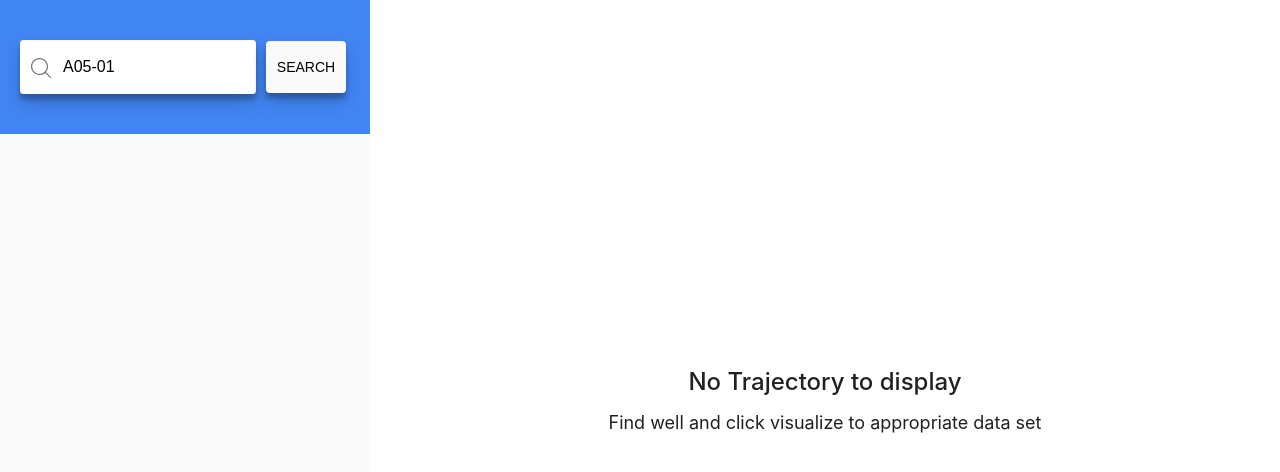
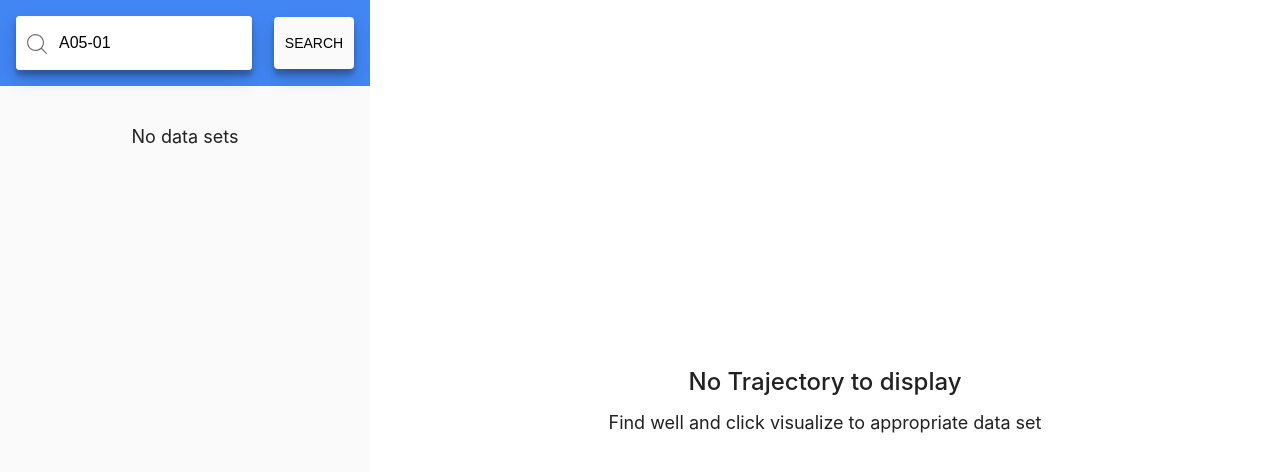
Before and after one commit to dmitry-epam/osdu-tutorials-react, a React (Create React App) app in the folder quickstart/: page / in a window 1280 px wide. Shown: the top 472 px of the page. Built offline with nearby package versions, Linux system fonts and the light colour scheme.

Commit message:
feat: hints, trajectory improvements

```diff
--- a/quickstart/src/components/hint/Hint.tsx
+++ b/quickstart/src/components/hint/Hint.tsx
@@ -1,11 +1,16 @@
 import React, { memo } from 'react';
 import './styles.css';
 
-export const Hint = memo(function Hint() {
+interface Props {
+  title?: string;
+  subTitle?: string;
+}
+
+export const Hint = memo(function Hint({ title, subTitle }: Props) {
   return (
     <div className="hint">
-      <div className="message title">No Trajectory to display</div>
-      <div className="message sub-title">Find well and click visualize to appropriate data set</div>
+      <div className="message title">{title}</div>
+      <div className="message sub-title">{subTitle}</div>
     </div>
   );
 });
--- a/quickstart/src/components/hint/styles.css
+++ b/quickstart/src/components/hint/styles.css
@@ -1,8 +1,9 @@
 .hint {
+  flex: 1;
   display: flex;
   align-items: center;
-  justify-content: center;
   flex-direction: column;
+  text-align: center;
 }
 
 .message {
--- a/quickstart/src/components/loader/styles.css
+++ b/quickstart/src/components/loader/styles.css
@@ -1,3 +1,11 @@
+.loader {
+  display: flex;
+  flex: 1;
+  justify-content: center;
+  align-items: center;
+  font-size: 24px;
+}
+
 .loader__component {
   background: currentcolor;
   position: relative;
@@ -5,13 +13,13 @@
   animation: loader__component 1s ease-in-out infinite;
   -webkit-animation-delay: 0.4s;
   animation-delay: 0.4s;
-  width: .30em;
-  height: .6em;
-  margin: 1em 9em;
+  width: 0.25em;
+  height: 1.25em;
   background: #4286f4;
 }
 
-.loader__component:after, .loader__component:before {
+.loader__component:after,
+.loader__component:before {
   content: '';
   position: absolute;
   width: inherit;
@@ -22,13 +30,13 @@
 }
 
 .loader__component:before {
-  right: .5em;
+  right: 0.5em;
   -webkit-animation-delay: 0.2s;
   animation-delay: 0.2s;
 }
 
 .loader__component:after {
-  left: .5em;
+  left: 0.5em;
   -webkit-animation-delay: 0.6s;
   animation-delay: 0.6s;
 }
@@ -39,7 +47,7 @@
     box-shadow: 0 0 0 #4286f4, 0 0 0 #4286f4;
   }
   50% {
-    box-shadow: 0 -.25em 0 #4286f4, 0 .25em 0 #4286f4;
+    box-shadow: 0 -0.25em 0 #4286f4, 0 0.25em 0 #4286f4;
   }
 }
 
@@ -49,6 +57,6 @@
     box-shadow: 0 0 0 #4286f4, 0 0 0 #4286f4;
   }
   50% {
-    box-shadow: 0 -.25em 0 #4286f4, 0 .25em 0 #4286f4;
+    box-shadow: 0 -0.25em 0 #4286f4, 0 0.25em 0 #4286f4;
   }
 }
--- a/quickstart/src/components/search/Search.tsx
+++ b/quickstart/src/components/search/Search.tsx
@@ -2,6 +2,7 @@ import React, { memo, useCallback, ChangeEvent, FormEvent, MouseEvent } from 're
 import { Input } from 'components/input';
 import { WellFile } from 'components/well-file';
 import { Loader } from 'components/loader';
+import { Hint } from 'components/hint';
 import { SearchResultItem } from 'models';
 import './styles.css';
 
@@ -13,6 +14,8 @@ interface Props {
   searchValue: string;
   isLoaderShown: boolean;
 }
+
+const hintSubTitle = 'No data sets';
 
 export const Search = memo(function Search({
   onVizualize,
@@ -44,6 +47,8 @@ export const Search = memo(function Search({
       <div className="search__well-area">
         {isLoaderShown ? (
           <Loader />
+        ) : !wellFiles.length ? (
+          <Hint subTitle={hintSubTitle} />
         ) : (
           wellFiles.map(well => (
             <WellFile
--- a/quickstart/src/components/search/styles.css
+++ b/quickstart/src/components/search/styles.css
@@ -1,13 +1,20 @@
 .search {
   min-width: 370px;
-  background:#FAFAFA;
+  background: #fafafa;
+  display: flex;
+  flex-direction: column;
 }
 
 .search__area {
-  padding: 40px 20px;
+  padding: 16px;
   background-color: #4286f4;
+  display: flex;
+  justify-content: space-between;
+  align-items: center;
 }
 
 .search__well-area {
-  padding: 10px 30px 0 20px;
+  padding: 16px;
+  display: flex;
+  flex: 1;
 }
--- a/quickstart/src/components/well-file/styles.css
+++ b/quickstart/src/components/well-file/styles.css
@@ -1,3 +1,7 @@
+.well {
+  width: 100%;
+}
+
 .well__data {
   padding: 20px 0 0 0;
 }
@@ -36,7 +40,7 @@
   width: 20px;
   background-color: #eee;
   border-radius: 50%;
-  border: 2px solid #4285F4;
+  border: 2px solid #4285f4;
 }
 
 .well__label:hover input ~ .well__checkmark {
@@ -48,7 +52,7 @@
 }
 
 .well__checkmark::after {
-  content: "";
+  content: '';
   position: absolute;
   display: none;
 }
@@ -74,25 +78,25 @@
 .well__vizualize {
   width: 85px;
   height: 25px;
-  margin-left: 10px;
   border: none;
   border-radius: 4px;
   text-align: center;
   text-transform: uppercase;
-  background-color: #4285F4;
+  background-color: #4285f4;
   box-shadow: 0px 5.5px 5px rgba(0, 0, 0, 0.24), 0px 9px 18px rgba(0, 0, 0, 0.18);
   color: white;
   font-size: 14px;
   outline: none;
   cursor: pointer;
-  transition: box-shadow .3s;
+  transition: box-shadow 0.3s;
 }
 
 .well__vizualize:hover,
 .well__vizualize:focus {
-  box-shadow: 0 2px 4px -1px rgba(0, 0, 0, 0.2), 0 4px 5px 0 rgba(0, 0, 0, 0.14), 0 1px 10px 0 rgba(0, 0, 0, 0.12);
+  box-shadow: 0 2px 4px -1px rgba(0, 0, 0, 0.2), 0 4px 5px 0 rgba(0, 0, 0, 0.14),
+    0 1px 10px 0 rgba(0, 0, 0, 0.12);
 }
 
 .well__vizualize:active {
-  box-shadow: 0 0 11px rgba(33,33,33,.2);
+  box-shadow: 0 0 11px rgba(33, 33, 33, 0.2);
 }
--- a/quickstart/src/lib/axulary/coordinate-system.ts
+++ b/quickstart/src/lib/axulary/coordinate-system.ts
@@ -37,8 +37,8 @@ export function measureTextWidth(text: string, fontSize: number, fontFace: strin
 }
 
 export function createTextSprite(text: string, config: LabelConfig) {
-  const fontface = 'Arial';
-  const fontsize = 18;
+  const fontface = 'Roboto';
+  const fontsize = 14;
   const canvas = document.createElement('canvas');
   canvas.width = measureTextWidth(text, fontsize, fontface) + 30;
   canvas.height = fontsize + 10;
@@ -58,7 +58,7 @@ export function createTextSprite(text: string, config: LabelConfig) {
   texture.needsUpdate = true;
 
   const spriteMaterial = new SpriteMaterial({
-    map: texture
+    map: texture,
   });
 
   const sprite = new Sprite(spriteMaterial);
@@ -70,38 +70,31 @@ export function createTextSprite(text: string, config: LabelConfig) {
     const spriteWorldPos = sprite.getWorldPosition(new Vector3());
 
     const distance = cam.position.distanceTo(spriteWorldPos);
-    const vFOV = cam.fov * Math.PI / 180;//
-    const height = 2 * Math.tan( vFOV / 2 ) * distance;
+    const vFOV = (cam.fov * Math.PI) / 180; //
+    const height = 2 * Math.tan(vFOV / 2) * distance;
 
     const scenePixWidth = renderer.getSize(new Vector2()).x;
     const scenePixHeight = renderer.getSize(new Vector2()).y;
     const pixelsHeightRatio = scenePixHeight / height;
-    const pixWidthRatio = scenePixWidth / scenePixHeight * pixelsHeightRatio;
+    const pixWidthRatio = (scenePixWidth / scenePixHeight) * pixelsHeightRatio;
 
     const desiredHeight = canvas.height / pixelsHeightRatio;
     const desiredWidth = canvas.width / pixWidthRatio;
     sprite.scale.set(desiredWidth, desiredHeight, 1);
 
-    if(config.shiftX) {
-      const dimensionSize = config.shiftX.dimension === 'height'
-        ? desiredHeight
-        : desiredWidth;
-      sprite.position.x = config.shiftX.multiplier * dimensionSize / 2;
+    if (config.shiftX) {
+      const dimensionSize = config.shiftX.dimension === 'height' ? desiredHeight : desiredWidth;
+      sprite.position.x = (config.shiftX.multiplier * dimensionSize) / 2;
     }
-    if(config.shiftY) {
-      const dimensionSize = config.shiftY.dimension === 'height'
-        ? desiredHeight
-        : desiredWidth;
-      sprite.position.y = config.shiftY.multiplier * dimensionSize / 2;
+    if (config.shiftY) {
+      const dimensionSize = config.shiftY.dimension === 'height' ? desiredHeight : desiredWidth;
+      sprite.position.y = (config.shiftY.multiplier * dimensionSize) / 2;
     }
-    if(config.shiftZ) {
-      const dimensionSize = config.shiftZ.dimension === 'height'
-      ? desiredHeight
-      : desiredWidth;
-      sprite.position.z = config.shiftZ.multiplier * dimensionSize / 2;
+    if (config.shiftZ) {
+      const dimensionSize = config.shiftZ.dimension === 'height' ? desiredHeight : desiredWidth;
+      sprite.position.z = (config.shiftZ.multiplier * dimensionSize) / 2;
     }
-
-  }
+  };
 
   const spriteBox = new Object3D();
   spriteBox.add(sprite);
@@ -109,15 +102,8 @@ export function createTextSprite(text: string, config: LabelConfig) {
   return spriteBox;
 }
 
-export function createLabel(
-  text: string,
-  position: Vector3,
-  config: LabelConfig
-) {
-  const labelObject = createTextSprite(
-    text,
-    config
-  );
+export function createLabel(text: string, position: Vector3, config: LabelConfig) {
+  const labelObject = createTextSprite(text, config);
   labelObject.position.copy(position);
 
   return labelObject;
@@ -130,21 +116,15 @@ export function createLabels(
   inverseLabelsOrder: boolean,
   labelsConfig: LabelConfig
 ) {
-  const labelsLocal = inverseLabelsOrder
-    ? labels.slice().reverse()
-    : labels;
+  const labelsLocal = inverseLabelsOrder ? labels.slice().reverse() : labels;
   const labelsObject = new Object3D();
   const numberOfDivisions = labels.length - 1;
   const delta = distance / numberOfDivisions;
 
   const nextLabelCoord = new Vector3(0, 0, 0);
 
-  for (let i = 0; i <= numberOfDivisions; i ++) {
-    const label = createLabel(
-      labelsLocal[i],
-      nextLabelCoord,
-      labelsConfig
-    );
+  for (let i = 0; i <= numberOfDivisions; i++) {
+    const label = createLabel(labelsLocal[i], nextLabelCoord, labelsConfig);
     labelsObject.add(label);
 
     nextLabelCoord[direction] += delta;
@@ -216,12 +196,12 @@ export function createGridedCoordinaesSystem(chartConfig: TrajectoryChartConfigu
     rotationCenter: new Vector2(0.5, 0.5),
     shiftZ: {
       dimension: 'width',
-      multiplier: 1
+      multiplier: 1,
     },
     shiftY: {
       dimension: 'height',
-      multiplier: -1
-    }
+      multiplier: -1,
+    },
   } as LabelConfig;
   const labesForAxesX = createLabels(
     chartConfig.width,
@@ -235,12 +215,12 @@ export function createGridedCoordinaesSystem(chartConfig: TrajectoryChartConfigu
     rotationCenter: new Vector2(1, 0.5),
     shiftX: {
       dimension: 'width',
-      multiplier: -1
+      multiplier: -0.25,
     },
     shiftZ: {
       dimension: 'width',
-      multiplier: 1
-    }
+      multiplier: 0.25,
+    },
   } as LabelConfig;
   const labesForAxesY = createLabels(
     chartConfig.height,
@@ -254,12 +234,12 @@ export function createGridedCoordinaesSystem(chartConfig: TrajectoryChartConfigu
     rotationCenter: new Vector2(0.5, 0.5),
     shiftX: {
       dimension: 'width',
-      multiplier: 1
+      multiplier: 1,
     },
     shiftY: {
       dimension: 'height',
-      multiplier: -1
-    }
+      multiplier: -1,
+    },
   } as LabelConfig;
   const labesForAxesZ = createLabels(
     chartConfig.depth,
--- a/quickstart/src/pages/main/Main.tsx
+++ b/quickstart/src/pages/main/Main.tsx
@@ -7,6 +7,9 @@ import { TrajectoryData } from 'lib/models/trajectory-data';
 import { SearchResult, SearchResultItem } from 'models';
 import { responseToTrajectoryPoints } from './jsonToDataPoints';
 import './styles.css';
+
+const hintTitle = 'No Trajectory to display';
+const hintSubTitle = 'Find well and click visualize to appropriate data set';
 
 export const MainPage = memo(function MainPage() {
   const [chartData, setChartData] = useState<TrajectoryData>({ points: [] });
@@ -53,7 +56,11 @@ export const MainPage = memo(function MainPage() {
           isLoaderShown={isLoaderShown}
         />
         <div className="main__chart-area">
-          {!chartData.points.length ? <Hint /> : <TrajectoryChart chartData={chartData} />}
+          {!chartData.points.length ? (
+            <Hint title={hintTitle} subTitle={hintSubTitle} />
+          ) : (
+            <TrajectoryChart chartData={chartData} />
+          )}
         </div>
       </div>
     </div>
```
Lines whose indentation alone changed are shown as unchanged.
